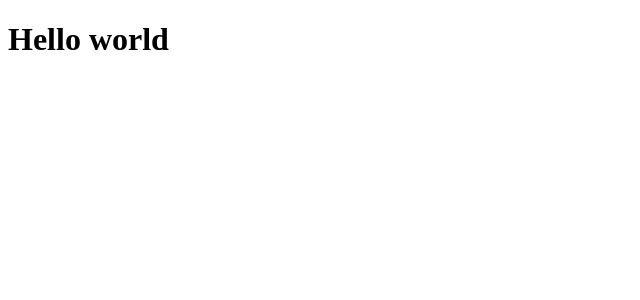
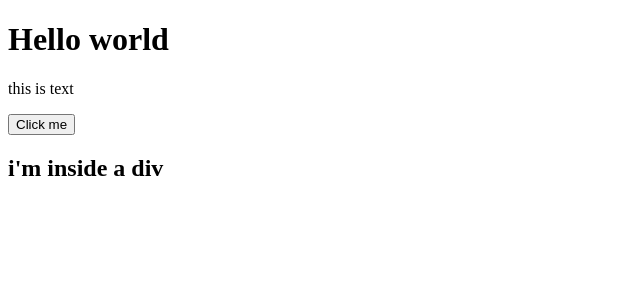
Before and after one commit to valentincerezuela04/React-DeCeroAExperto-Edicion2025, a React (Vite) app in the folder 02-first-steps-react/: page / in a window 1280 px wide. Shown: the top 300 px of the page, without its empty margins (0-640 px from the left). Built offline with nearby package versions, Linux system fonts and the light colour scheme.

Commit message:
FirstStesosApp / component

```diff
--- /dev/null
+++ b/02-first-steps-react/src/FirstStepsApp.tsx
@@ -0,0 +1,15 @@
+export const FistStepsApp = () => {
+  return (
+    <>
+      <h1>Hello world</h1>
+      <p>this is text</p>
+
+      <button onClick={alert}>Click me</button>
+
+
+      <div>
+        <h2>i'm inside a div</h2>
+      </div>
+    </>
+  );
+}
--- a/02-first-steps-react/src/main.tsx
+++ b/02-first-steps-react/src/main.tsx
@@ -1,7 +1,9 @@
 import { StrictMode } from 'react'
 import { createRoot } from 'react-dom/client'
+import { FistStepsApp } from './FirstStepsApp'
 createRoot(document.getElementById('root')!).render(
   <StrictMode>
-    <h1>Hello world</h1>
+    <FistStepsApp />
+
   </StrictMode>,
 )
```
